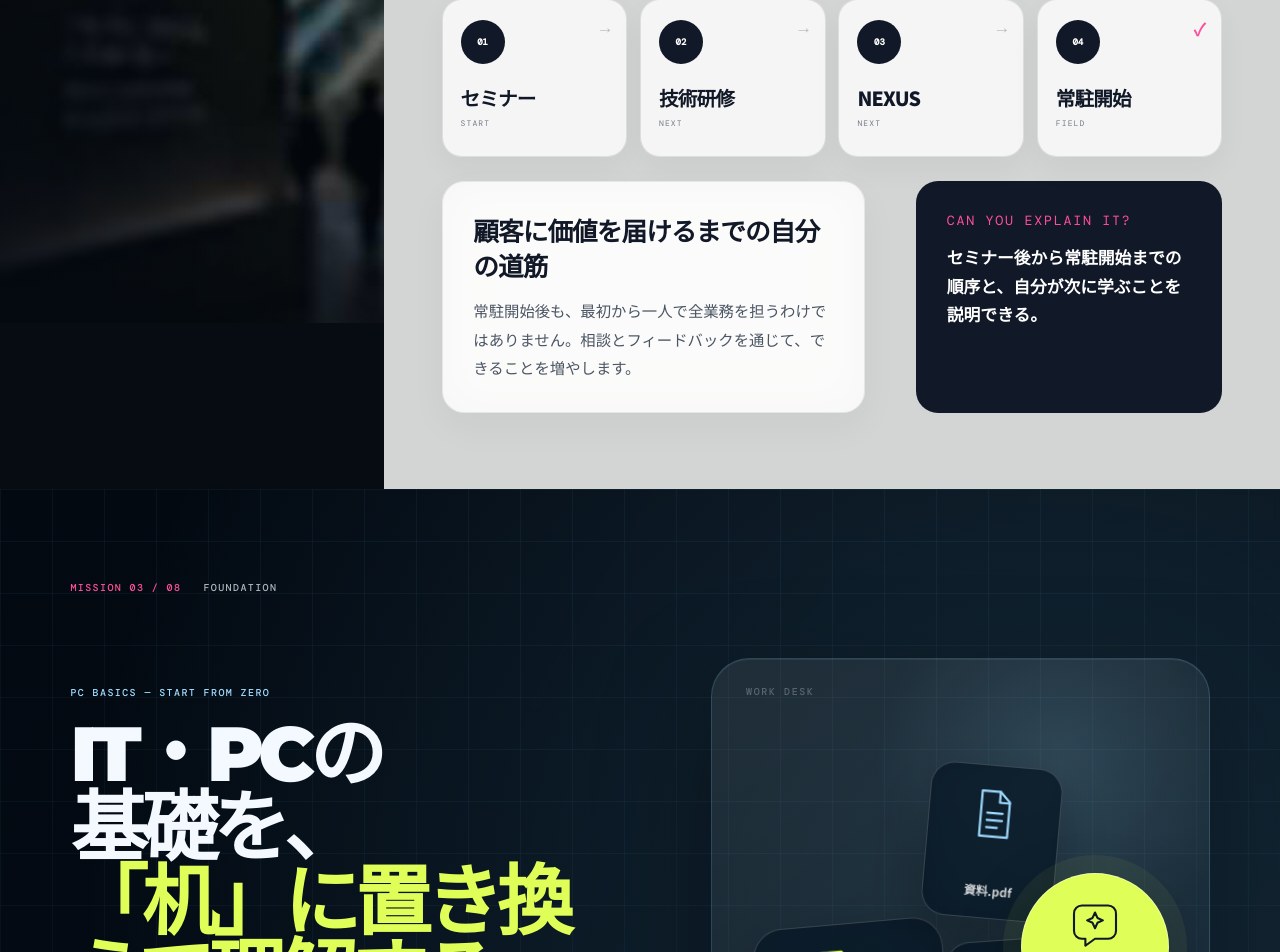
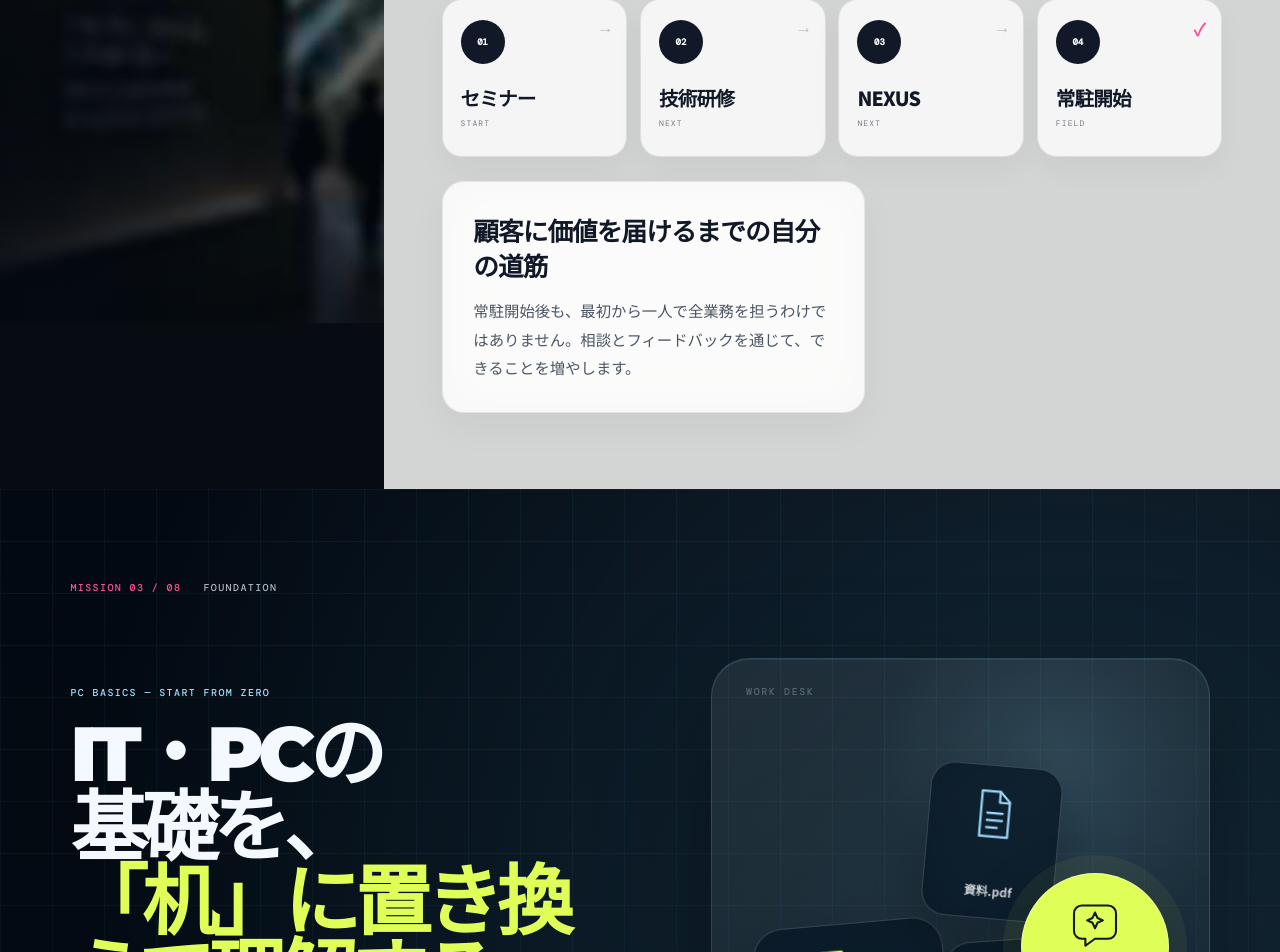
Before and after one commit to hmatsuo-ai/vexum-it-literacy-training, a Next.js app: page / in a window 1280 px wide. Shown: the part 6010-6962 px from the top of the page. Built offline with nearby package versions, Linux system fonts and the light colour scheme.

Commit message:
Remove mission 02 explanation check card

```diff
--- a/app/page.tsx
+++ b/app/page.tsx
@@ -210,7 +210,6 @@ export default function Home() {
             {m(2).points.map((point, index) => <li key={point} data-reveal><b>0{index + 1}</b><span>{point}</span><small>{index === 0 ? "START" : index === 3 ? "FIELD" : "NEXT"}</small></li>)}
           </ol>
           <div className="m02-caption glass" data-reveal><strong>{m(2).future}</strong><p>{m(2).explain}</p></div>
-          <Check mission={m(2)} />
         </div>
       </section>
 
```
